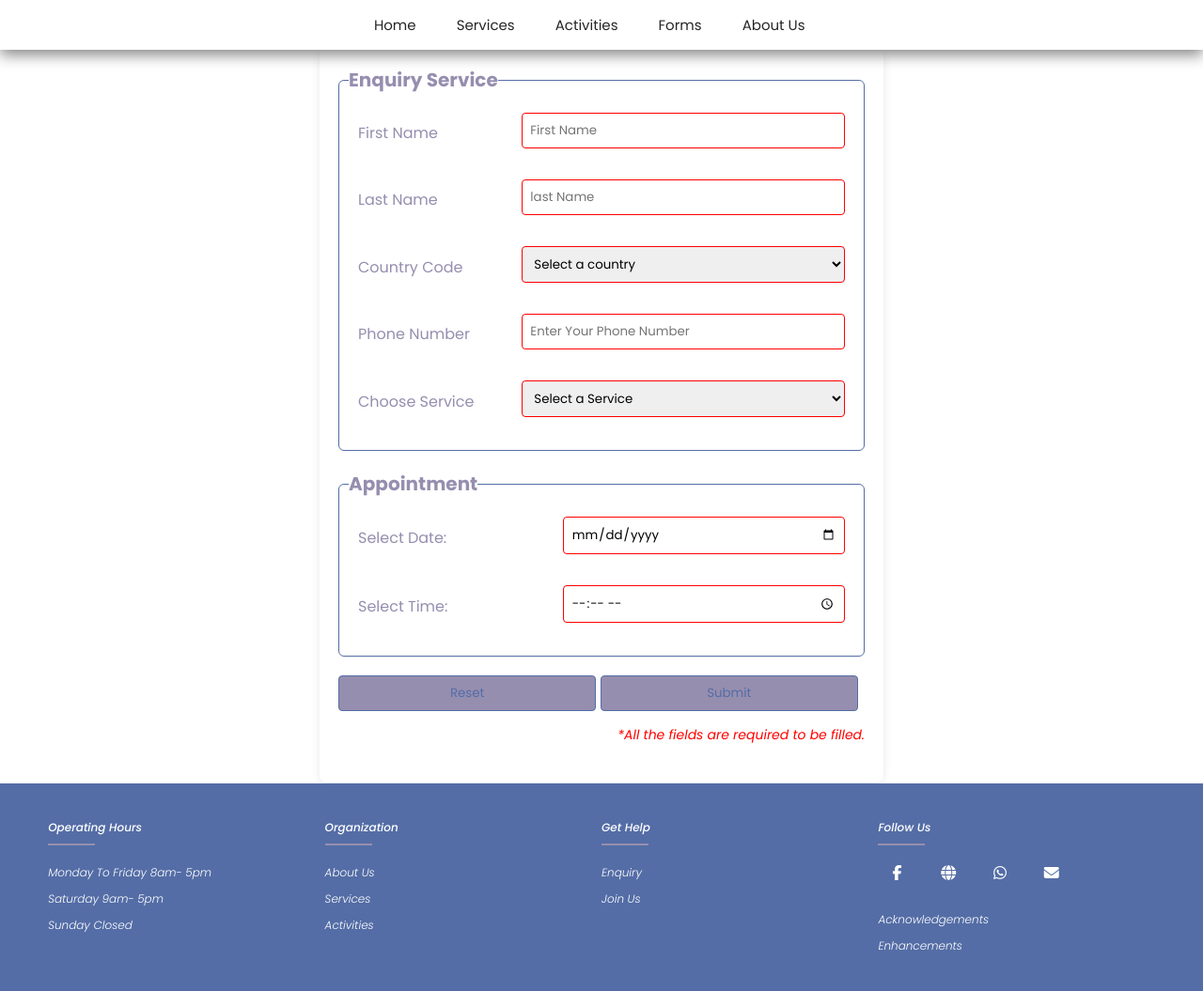
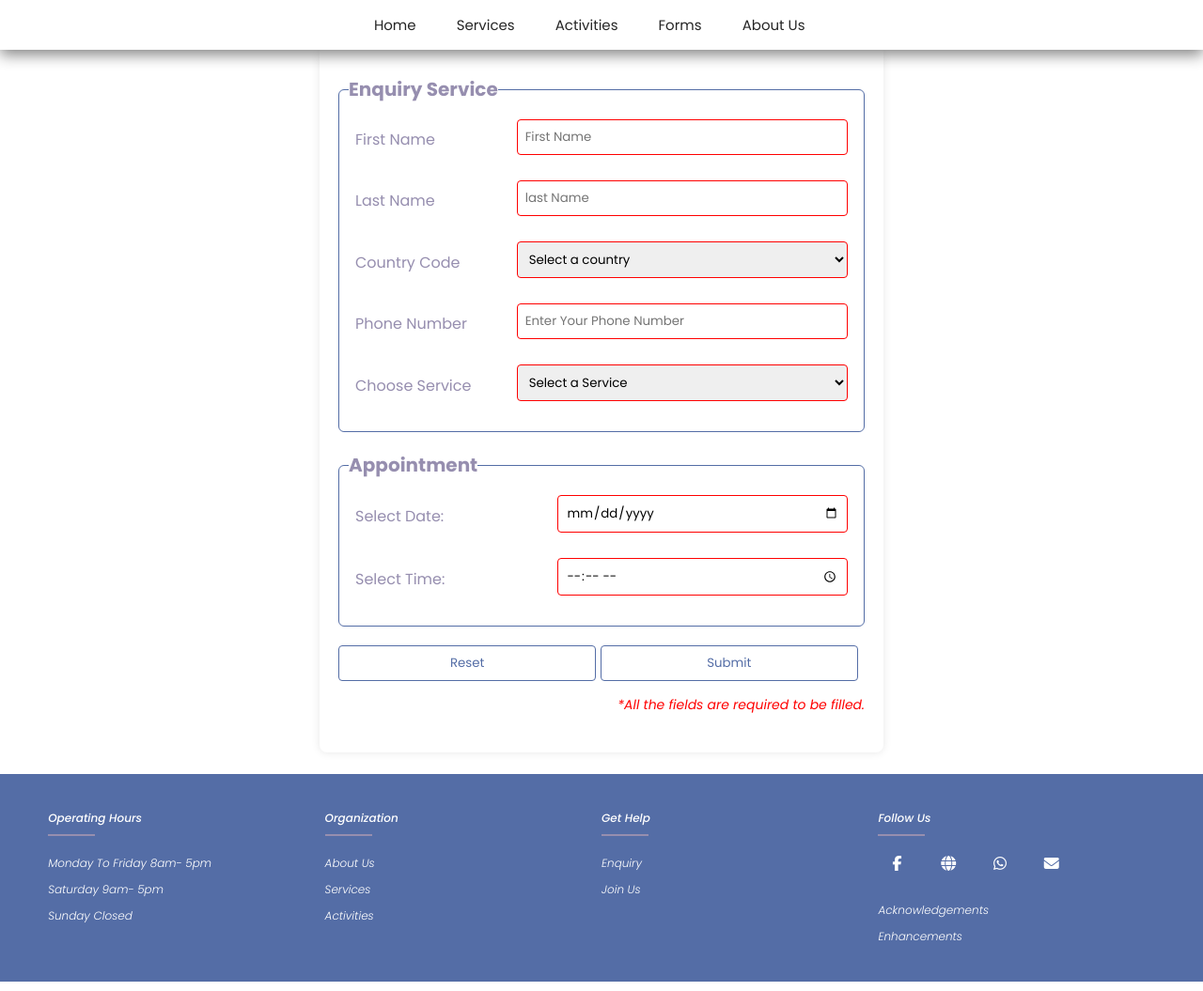
Before and after one commit to Zwe-Zwe/Inquiry-Project-Assignment, a PHP site: page /EnquiryService.html in a window 1280 px wide. Shown: the whole page at 94% size. Run offline with PHP 8.4, Linux system fonts and the light colour scheme.

Commit message:
CSS Update

```diff
--- a/style.css
+++ b/style.css
@@ -254,7 +254,7 @@ article {
 #enquiry_form {
 
   max-width: 600px;
-  margin: 50px auto;
+  margin:40px auto;
   background-color: var(--clr-primary);
   padding: 20px;
   border-radius: 8px;
@@ -262,7 +262,9 @@ article {
 }
 
 form {
+  margin-top: 20px;
   margin-bottom: 20px;
+  animation: fadeInUp 1s ease-out;
 }
 
 fieldset {
@@ -300,7 +302,7 @@ select {
 input[type="submit"],
 input[type="reset"] {
   display: inline-block;
-  background-color: var(--clr-accent);
+  background-color: var(--clr-primary);
   color: var(--clr-secondary);
   cursor: pointer;
   transition: background-color 0.3s;
@@ -310,7 +312,7 @@ input[type="reset"] {
 input[type="submit"]:hover,
 input[type="reset"]:hover {
   background-color: var(--clr-secondary);
-  color: var(--clr-accent);
+  color: var(--clr-primary);
 }
 
 input:hover,
@@ -329,7 +331,7 @@ table {
 }
 
 td {
-  padding: 8px;
+  padding: 5px;
 }
 
 #required_warning {
@@ -337,6 +339,16 @@ td {
   font-style: italic;
   font-size: 14px;
   text-align: right;
+}
+@keyframes fadeInUp {
+  from {
+      opacity: 0;
+      transform: translateY(70px);
+  }
+  to {
+      opacity: 1;
+      transform: translateY(0);
+  }
 }
 
 
```
